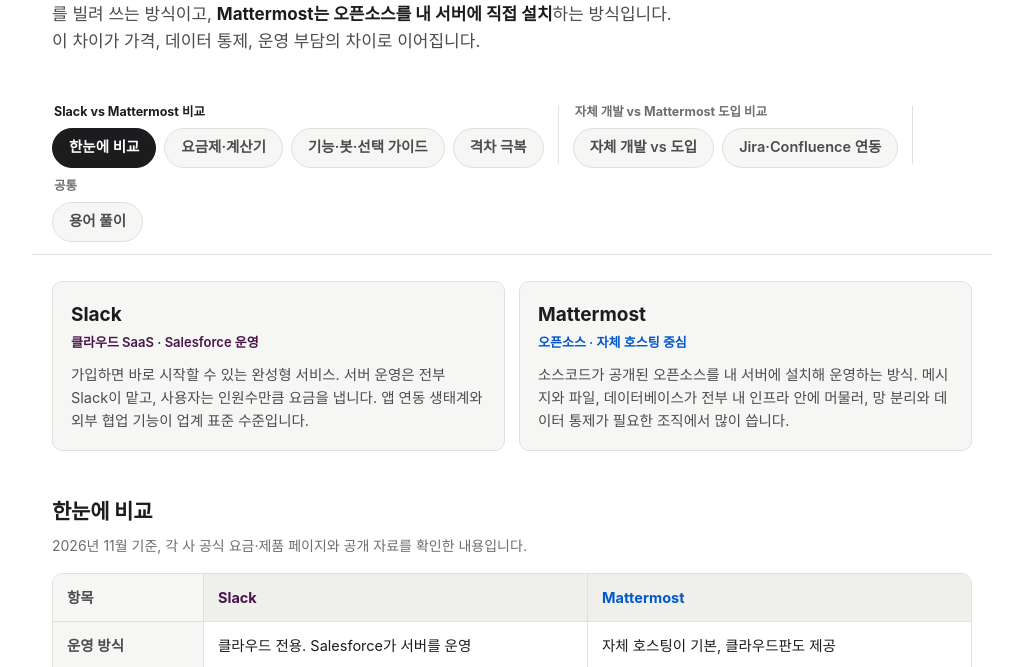
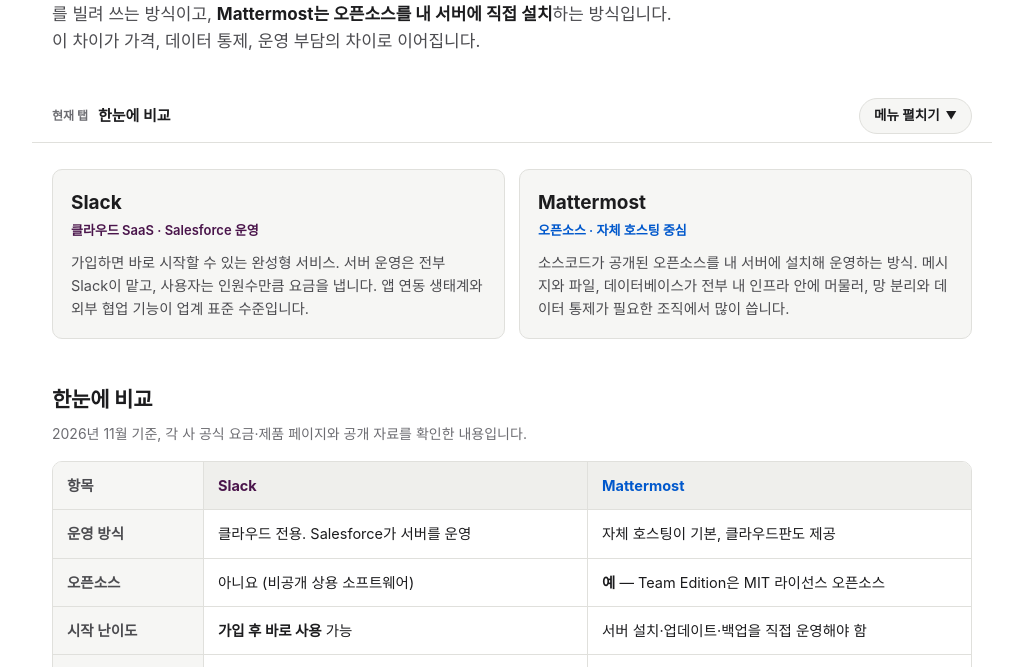
Before and after one commit to c00lpeace/slack-vs-mattermost-compare, a plain HTML site: page index.html in a window 1280 px wide. Shown: the part 115-782 px from the top of the page, without its empty margins (128-1151 px from the left). Drawn offline with Linux system fonts and the light colour scheme.

Commit message:
Make sticky tab menu collapsible

```diff
--- a/index.html
+++ b/index.html
@@ -180,14 +180,39 @@
       .term p { font-size: 14px; color: var(--ink-2); margin: 0; }
       .term .direct { color: var(--ink-3); font-size: 13px; display: block; margin-bottom: 4px; }
 
-      /* 탭 */
+      /* 탭 — 접이식 고정 바: 접힌 상태에서는 한 줄만 차지 */
       .tabbar {
         position: sticky; top: 0; z-index: 20;
-        display: flex; flex-wrap: wrap; gap: 8px;
-        margin: 26px -20px 4px; padding: 12px 20px;
+        display: flex; flex-direction: column; gap: 0;
+        margin: 26px -20px 4px; padding: 0 20px;
         background: var(--bg);
         border-bottom: 1px solid var(--line);
       }
+      .tabbar-head {
+        display: flex; align-items: center; justify-content: space-between; gap: 12px;
+        min-height: 52px; padding: 6px 0; width: 100%;
+      }
+      .tabbar-current { display: flex; align-items: center; gap: 10px; min-width: 0; flex: 1 1 auto; }
+      .tabbar-current-kicker { font-size: 12px; font-weight: 700; color: var(--ink-3); white-space: nowrap; }
+      .tabbar-current-name { font-size: 15px; font-weight: 700; color: var(--ink); white-space: nowrap; overflow: hidden; text-overflow: ellipsis; }
+      .tabbar-toggle {
+        appearance: none; cursor: pointer; flex: none;
+        display: inline-flex; align-items: center; gap: 6px;
+        border: 1px solid var(--line); border-radius: 999px;
+        background: var(--surface); color: var(--ink);
+        font: inherit; font-size: 13.5px; font-weight: 600;
+        padding: 7px 14px; min-height: 36px; line-height: 1.2;
+      }
+      .tabbar-toggle:hover { border-color: var(--ink-3); }
+      .tabbar-toggle:focus-visible { outline: 2px solid var(--mm); outline-offset: 2px; }
+      .tabbar-toggle .chev { display: inline-block; font-size: 11px; line-height: 1; transition: transform .18s ease; }
+      .tabbar.is-open .tabbar-toggle .chev { transform: rotate(180deg); }
+      @media (prefers-reduced-motion: reduce) { .tabbar-toggle .chev { transition: none; } }
+      .tabbar-body {
+        display: flex; flex-wrap: wrap; gap: 8px;
+        padding: 12px 0 14px; border-top: 1px solid var(--line); width: 100%;
+      }
+      .tabbar:not(.is-open) .tabbar-body { display: none; }
       .tab-btn {
         appearance: none; cursor: pointer;
         border: 1px solid var(--line); border-radius: 999px;
@@ -267,7 +292,18 @@
         <p class="lede">겉보기엔 같은 팀 메신저지만 운영 철학이 정반대입니다. <strong>Slack은 완성형 클라우드 서비스</strong>를 빌려 쓰는 방식이고, <strong>Mattermost는 오픈소스를 내 서버에 직접 설치</strong>하는 방식입니다. 이 차이가 가격, 데이터 통제, 운영 부담의 차이로 이어집니다.</p>
       </header>
 
-      <nav class="tabbar" aria-label="비교 주제 선택">
+      <nav class="tabbar" id="tabbar" aria-label="비교 주제 선택">
+        <div class="tabbar-head">
+          <div class="tabbar-current">
+            <span class="tabbar-current-kicker">현재 탭</span>
+            <span class="tabbar-current-name" id="currentTabName">한눈에 비교</span>
+          </div>
+          <button type="button" class="tabbar-toggle" id="tabbarToggle" aria-expanded="false" aria-controls="tabbarBody">
+            <span class="tabbar-toggle-text" id="tabbarToggleText">메뉴 펼치기</span>
+            <span class="chev" aria-hidden="true">▼</span>
+          </button>
+        </div>
+        <div class="tabbar-body" id="tabbarBody">
         <div class="tab-group">
           <span class="tab-group-label" id="tg-products">Slack vs Mattermost 비교</span>
           <div class="tab-group-btns" role="tablist" aria-labelledby="tg-products">
@@ -291,6 +327,7 @@
           <div class="tab-group-btns" role="tablist" aria-labelledby="tg-common">
             <button type="button" class="tab-btn" role="tab" id="tab-terms" aria-controls="panel-terms" aria-selected="false" tabindex="-1" data-panel="panel-terms">용어 풀이</button>
           </div>
+        </div>
         </div>
       </nav>
 
@@ -793,7 +830,28 @@
 
       (function () {
         var tabs = Array.prototype.slice.call(document.querySelectorAll('.tab-btn'));
-        var bar = document.querySelector('.tabbar');
+        var bar = document.getElementById('tabbar');
+        var toggle = document.getElementById('tabbarToggle');
+        var toggleText = document.getElementById('tabbarToggleText');
+        var currentName = document.getElementById('currentTabName');
+        function setOpen(open) {
+          if (!bar || !toggle) return;
+          bar.classList.toggle('is-open', open);
+          toggle.setAttribute('aria-expanded', open ? 'true' : 'false');
+          if (toggleText) toggleText.textContent = open ? '메뉴 접기' : '메뉴 펼치기';
+        }
+        function isOpen() { return bar && bar.classList.contains('is-open'); }
+        if (toggle) {
+          toggle.addEventListener('click', function () { setOpen(!isOpen()); });
+          toggle.addEventListener('keydown', function (e) {
+            if (e.key === 'Escape' && isOpen()) { setOpen(false); }
+          });
+        }
+        if (bar) {
+          bar.addEventListener('keydown', function (e) {
+            if (e.key === 'Escape' && isOpen()) { setOpen(false); if (toggle) toggle.focus(); }
+          });
+        }
         function activate(tab, focus) {
           tabs.forEach(function (t) {
             var on = t === tab;
@@ -801,7 +859,13 @@
             t.tabIndex = on ? 0 : -1;
             document.getElementById(t.getAttribute('data-panel')).hidden = !on;
           });
-          if (focus) tab.focus();
+          if (currentName) currentName.textContent = tab.textContent.trim();
+          // 탭을 선택하면 자동으로 다시 접는다
+          setOpen(false);
+          if (focus) {
+            // 접힌 뒤에는 선택된 탭이 숨겨지므로 포커스를 펼치기 버튼으로 옮긴다
+            if (toggle) toggle.focus(); else tab.focus();
+          }
           if (bar) {
             var y = bar.getBoundingClientRect().top + window.pageYOffset;
             if (window.pageYOffset > y) window.scrollTo(0, y);
@@ -818,6 +882,10 @@
             if (idx !== null) { e.preventDefault(); activate(tabs[idx], true); }
           });
         });
+        // 초기 상태: 접힘 + 현재 탭 이름 동기화
+        var initial = document.querySelector('.tab-btn[aria-selected="true"]');
+        if (initial && currentName) currentName.textContent = initial.textContent.trim();
+        setOpen(false);
       })();
     </script>
   </body>
```
